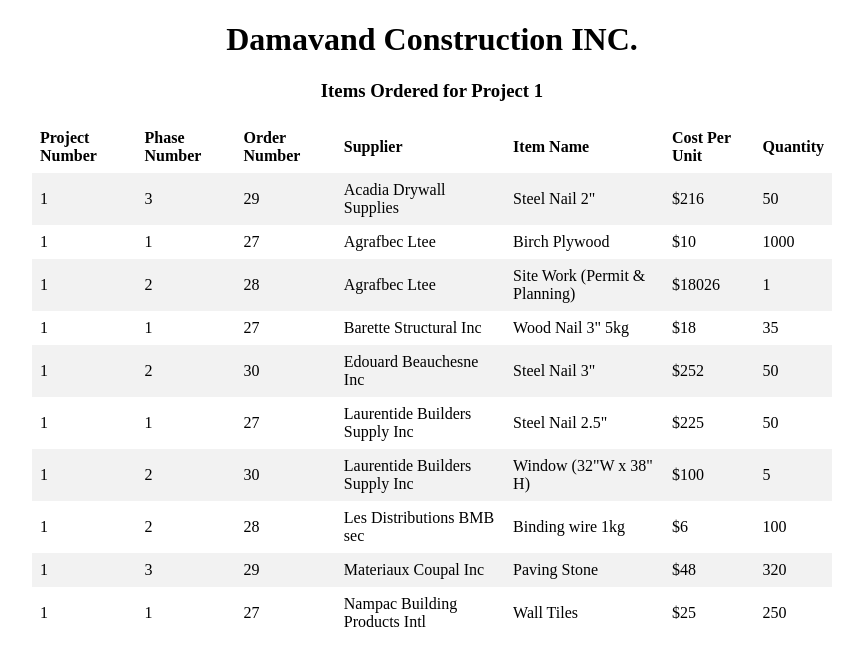
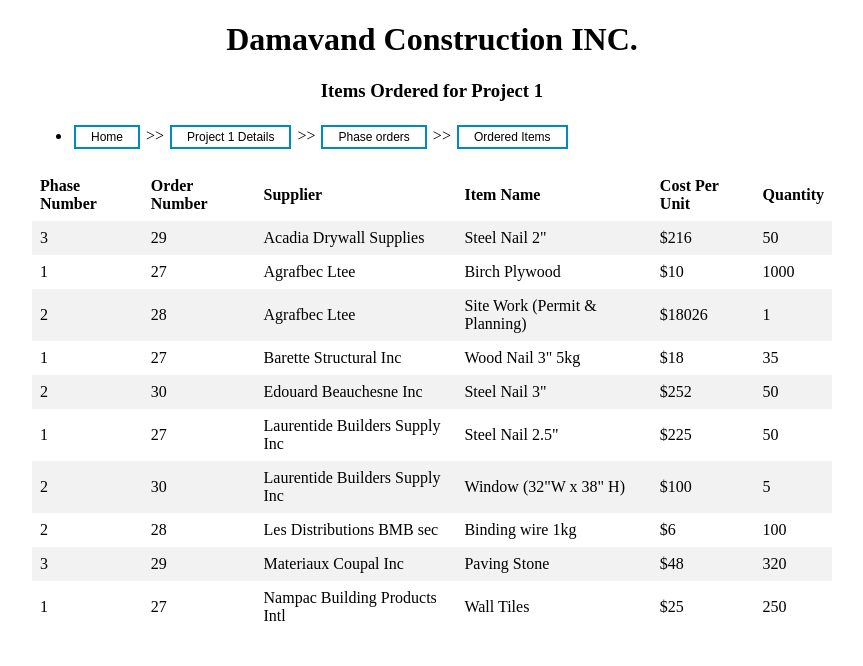
Before and after one commit to CristiArde/Damavand, a PHP site: page /getItems.php?id=1 in a window 1280 px wide. Shown: the top 666 px of the page, without its empty margins (208-1071 px from the left). Run offline with PHP 8.4, Linux system fonts and the light colour scheme; data comes from the database, SQL or seed files in the repository.

Commit message:
some fix

```diff
--- a/addPhase.html
+++ b/addPhase.html
@@ -6,7 +6,9 @@
 <title>Add Phase</title>
 </head>
 <body>
-  <?php session_start(); ?>
+  <?php session_start();
+
+   ?>
 
   <ul>
 		<li>
--- a/content/getItems_content.php
+++ b/content/getItems_content.php
@@ -11,10 +11,22 @@
     echo '<h1>Damavand Construction INC.</h1>';
     echo '<h3>Items Ordered for Project '.$id.'</h3>';
 
+    echo "<ul>
+            <li>
+                <button  onclick=\"location.href ='Welcome.php';\" class=\"button button2\">Home</button>
+                >>
+                <button onclick=\"location.href ='projectDetails.php';\" class=\"button button2\">Project " .$id. "  Details</button>
+                >>
+                <button onclick=\"location.href ='getOrders.php?id=".$id."&type=Project';\" class=\"button button2\">Phase orders</button>
+                >>
+                 <button onclick='window.location.reload(true);' class=\"button button2\">Ordered Items</button>
+            </li>
+        </ul>";
+
+
     echo
     "<table id='items-table'>
         <tr>
-            <th>Project Number</th>
             <th>Phase Number</th>
             <th>Order Number</th>
             <th>Supplier</th>
@@ -26,7 +38,6 @@
     $supplierName = "";
     while($row = mysqli_fetch_array($result)) {
         echo "<tr>";
-        echo "<td>" . $row['projectID'] . "</td>";
         echo "<td>" . $row['phaseID'] . "</td>";
         echo "<td>" . $row['orderID'] . "</td>";
         echo "<td>" . $row['supplierName'] . "</td>";
--- a/content/getOrders_content.php
+++ b/content/getOrders_content.php
@@ -1,8 +1,7 @@
 <?php
-session_start();
+
 $id = $_GET['id'];
 $type = $_GET['type'];	//get Orders based on Projects OR Phases. Type = Project or Type = Phase
-
 echo "<ul>
 		<li>
 			<button  onclick=\"location.href ='Welcome.php';\" class=\"button button2\">Home</button>
@@ -46,7 +45,8 @@ if($type = "Project"){
 					  <input name="type" type="hidden" value = "Order">
 					  <input name="id" type="hidden" value = '.$id.'>
 					  <input name="oid" type="hidden" value = '.$row['orderID'].'>
-					  <input type="submit" '.$enableDisable.' value="Modify Order">
+					  <input name="phaseID" type="hidden" value = '.$row['phaseID'].'>
+					  <input type="submit"  '.$enableDisable.' value="Modify Order">
 					</form>
 			</td>';
 	   $count += 1;
--- a/content/projectDetails_content.php
+++ b/content/projectDetails_content.php
@@ -52,7 +52,6 @@
 					<?php
 					while ($row = mysqli_fetch_assoc($results))
 					{
-						$_SESSION['phaseID'] = $row['phaseID'];  #for modify phase page
 						$query2 = 'select SUM(estimatedCost) as "estimatedCost", SUM(actualCost) as "actualCost" from TASK t WHERE t.projectID = "'.$_SESSION['projectID'].'" AND t.phaseID = "'.$row['phaseID'].'"';
 				        $result2 = mysqli_query($connection, $query2);
 				        $costArray = mysqli_fetch_assoc($result2);
@@ -236,7 +235,7 @@
 							<form action="getOrders.php" method="GET">
 								<input name="id" id="id" type="hidden" value=<?php echo $projectID; ?>>
 								<input name="type" id="type" type="hidden" value = "Project">
-								<button type="submit">Order</button>
+								<button type="submit" name="phaseID" value=<?php echo $row['phaseID'] ?>>Order</button>
 							</form>
 							<form action="/Damavand/task.php" method="POST">
 								<button type="submit" name="submitPID" value=<?php echo $row['phaseID'] ?>>Tasks</button>
--- a/getOrders.php
+++ b/getOrders.php
@@ -4,6 +4,10 @@
 		<link href="css/style.css" rel="stylesheet" type="text/css">
 	</head>
 	<?php
+	session_start();
+
+	//echo  $_POST['phaseID'];
+
 	$page_content = 'content/getOrders_content.php';
 	include('master.php');
 	?>
```
Also changed, not shown: modifyFunction.php (+18 -0 lines).
